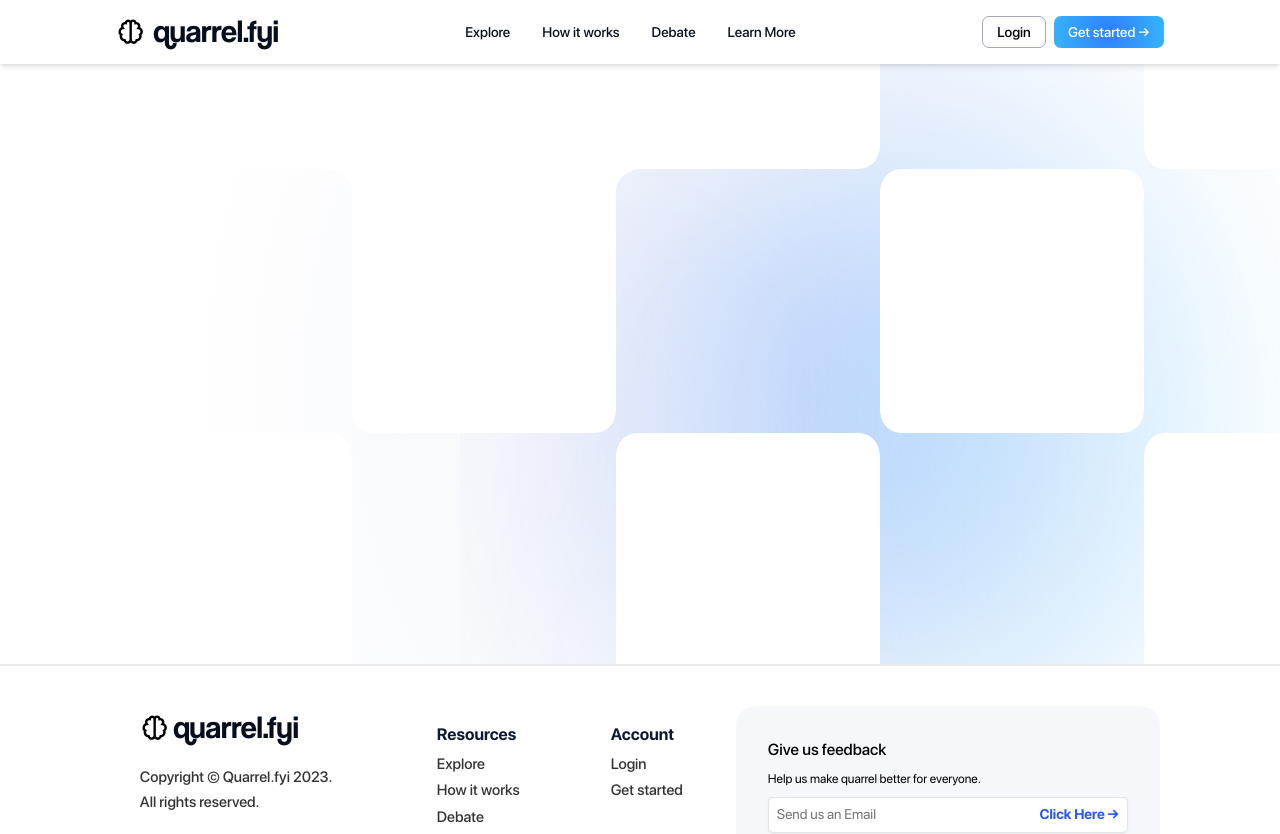
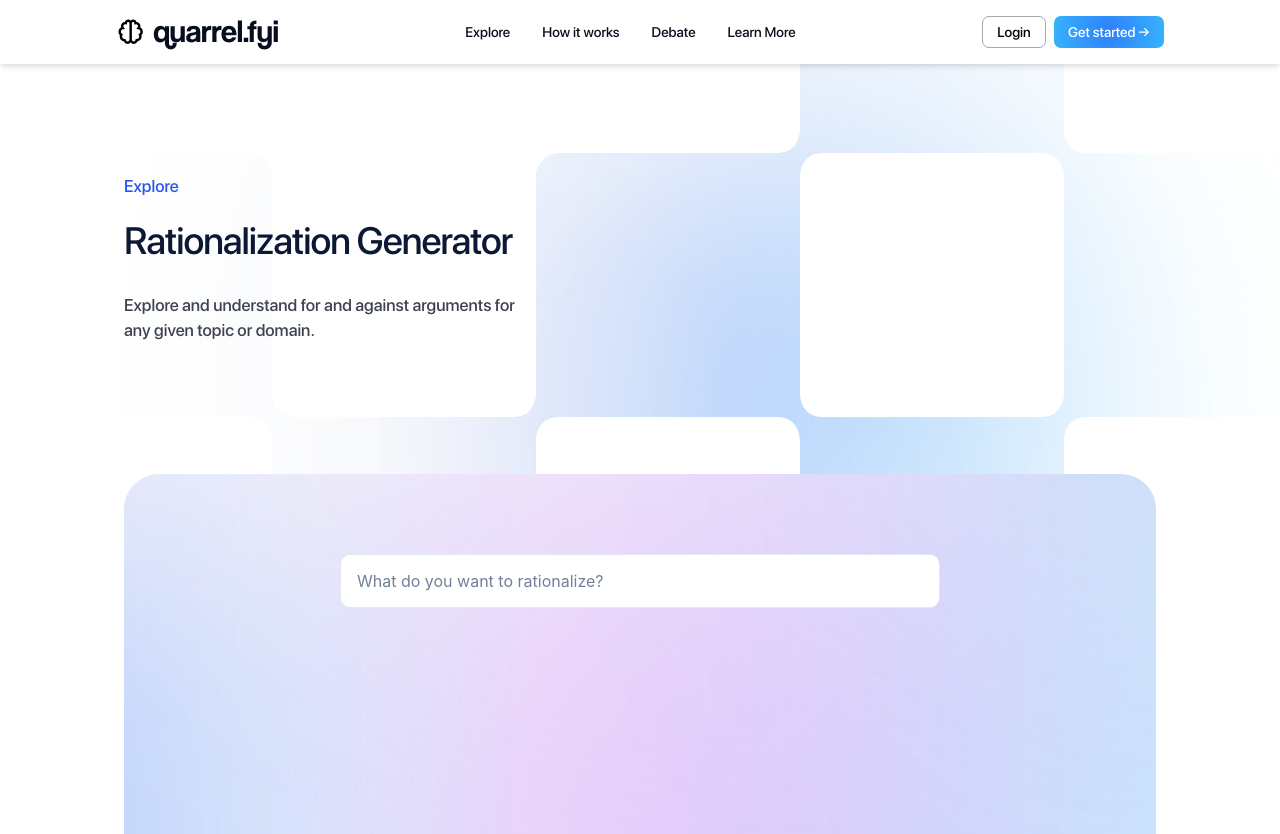
Before and after one commit to matthibbs7/quarrel-web, a Next.js app: page /explore in a window 1280 px wide. Shown: the top 834 px of the page. Built offline with nearby package versions, Linux system fonts and the light colour scheme; no server answers.

Commit message:
explore search dev

```diff
--- a/src/pages/explore.tsx
+++ b/src/pages/explore.tsx
@@ -1,15 +1,24 @@
 import React from 'react';
-import { Flex } from '@chakra-ui/react';
+import { Flex, Input, Text } from '@chakra-ui/react';
 import WindowWrapper from '@/components/WindowWrapper/WindowWrapper';
 import { useRouter } from 'next/router';
+import modalbg from '../modalbg.svg';
 
 export default function Explore() {
     const router = useRouter();
 
     return (
         <WindowWrapper cls="exploreBg">
-            <Flex className="noise-child"  zIndex={2} w='100%' h='600px'>
+            <Flex className="noise-child" zIndex={2} direction='column'  w='100%' h='600px' mt={['-60px','-60px',0,0]}>
+                <Flex direction='column' w='100%' pt="110px" pl={6}>
+                    <Text color='#2755F0' fontFamily='SFPROB1' fontSize='17px'>Explore</Text>
+                    <Text mt={3} color='#0D1835' fontFamily='SFPROB1' fontSize='38px' letterSpacing='-1px'>Rationalization Generator</Text>
+                    <Text w='400px' mt={6} color='#3E4351' fontFamily='SFPROB1' fontSize='17px'>Explore and understand for and against arguments for any given topic or domain.</Text>
+                </Flex>
 
+            </Flex>
+            <Flex align='center' direction='column' minW='0' h='1000px' mx={6} mt="-190px" px={6} pt={20} bgImage={`url(${modalbg.src})`} bgPosition="center" borderTopRadius={35}>
+                <Input zIndex={5} maxW='600px' h='54px' bg='white' borderRadius={10} placeholder='What do you want to rationalize?' />
             </Flex>
         </WindowWrapper>
     );
--- a/src/styles/global.css
+++ b/src/styles/global.css
@@ -5,7 +5,7 @@
     /* color: black; */
 
 body {
-    background: white;
+    background: white !important;
 }
 
 .noise {
@@ -36,15 +36,13 @@ body {
 
 .exploreBg {
     background-image: url('../explore_bg.svg');
-    background-position: 0% 0;
+    background-position-x: center;
     background-repeat: no-repeat;
     background-size: 1440px;
     z-index: -1;
     position: absolute;
-    top: 0;
-    left: 0;
-    right: 0;
-    bottom: 0;
+    max-height: 600px;
+    margin-top: -80px;
     background-color: #fff;
 }
 
```
Also changed, not shown: src/modalbg.svg (added).
